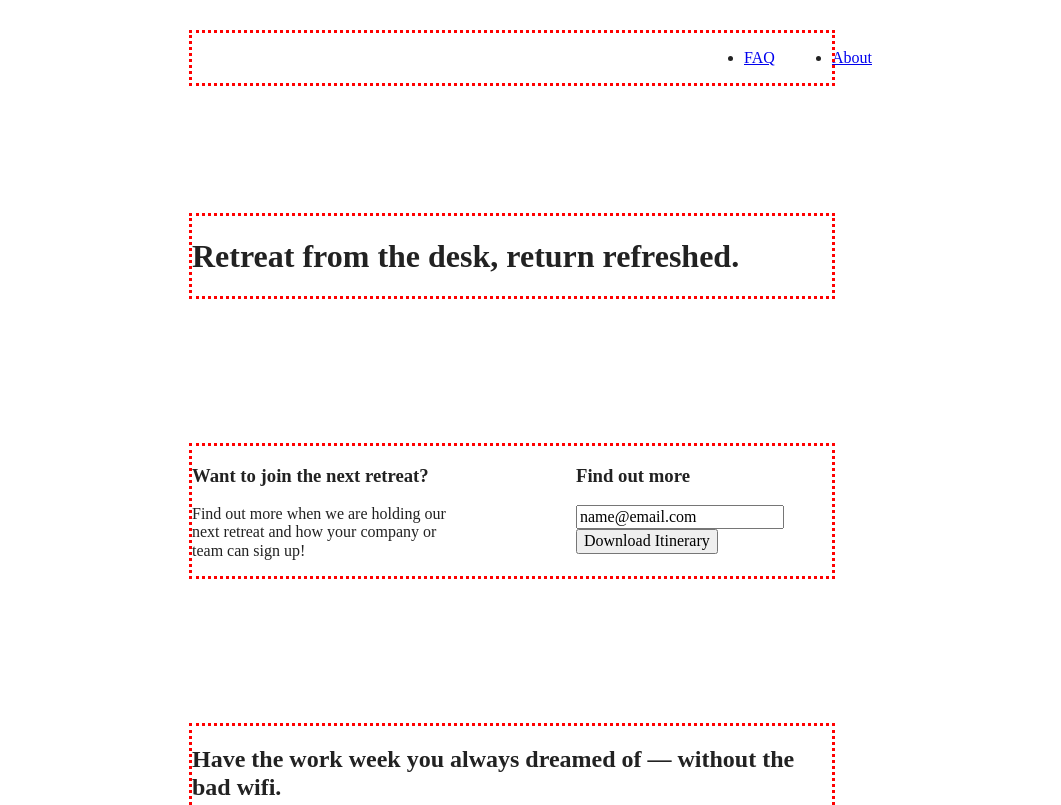
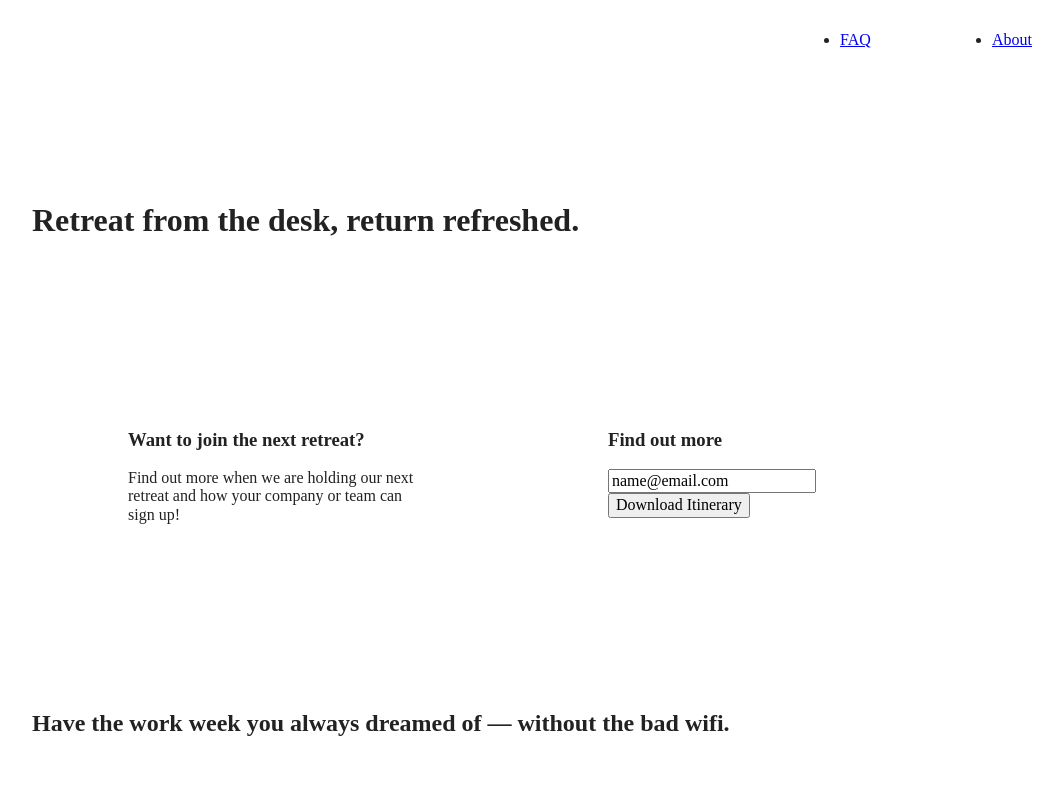
Before and after one commit to Kab-Vaj/website-1, a website built with Parcel: page index.html in a window 1280 px wide. Shown: the top 805 px of the page, without its empty margins (128-1189 px from the left). Built offline with nearby package versions, Linux system fonts and the light colour scheme.

Commit message:
adding desktop layout

```diff
--- a/css/main.css
+++ b/css/main.css
@@ -87,7 +87,6 @@ textarea {
    Author's custom styles
    ========================================================================== */
 .content-wrapper {
-  outline: 3px dotted red;
   width: 90%;
   margin: 50px 0;
 }
@@ -476,7 +475,66 @@ aside {
     width: 100%;
   }
 }
+@media only screen and (min-width:1200px) {
+  /*Desktop styles here*/
 
+  /* General styles */
+  .content-wrapper {
+    max-width: 960px;
+  }
+
+  /* Header */
+  header {
+    padding: 15px 0;
+  }
+
+  /* Hero */
+  .hero-area h1 {
+    width: 80%;
+  }
+
+  /* Aside */
+  aside .content-wrapper {
+    justify-content: space-around;
+  }
+
+  aside .content-wrapper .form-description,
+  aside .content-wrapper .form {
+    width: 30%;
+  }
+
+  /* Features */
+
+  .features h2 {
+    width: 90%;
+  }
+
+  .features article {
+    flex-basis: 33%;
+  }
+
+  /* Reviews */
+  .reviews article div {
+    width: 42%;
+  }
+
+  /* ==========================================================================
+  About Page
+  ========================================================================== */
+
+  .mission h2,
+  .contact-section .content-wrapper h2 {
+    width: 95%;
+  }
+
+  /* ==========================================================================
+  FAQ Page
+  ========================================================================== */
+  .faq h2 {
+    width: 100%;
+  }
+
+}
 
 @media print,
 (-webkit-min-device-pixel-ratio: 1.25),
```
